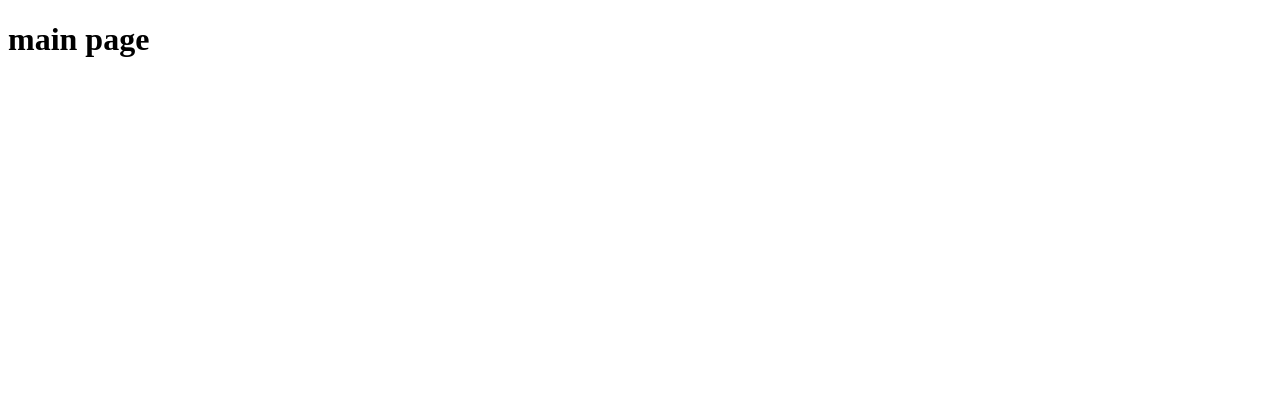
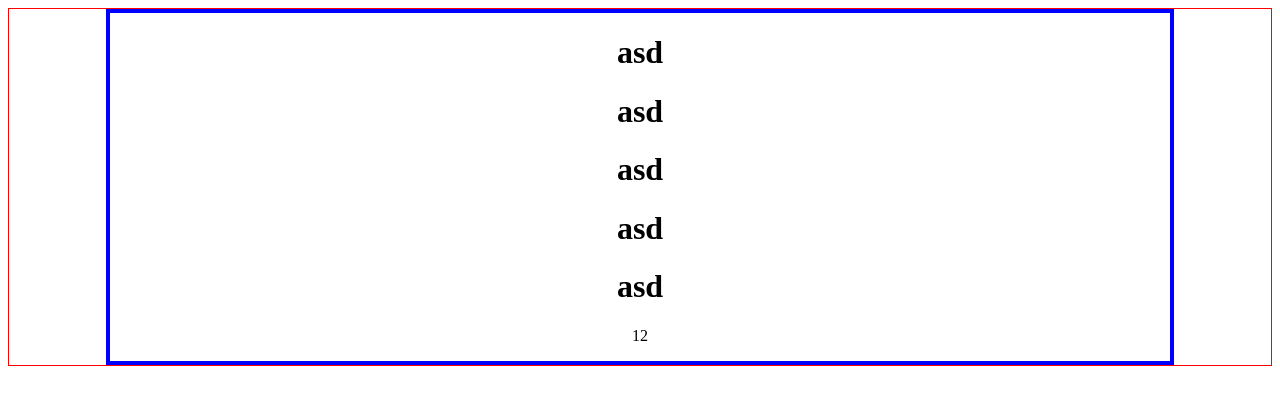
Before and after one commit to Listwas/booker, a React (Vite) app in the folder booker-front/: page / in a window 1280 px wide. Shown: the top 404 px of the page. Built offline with nearby package versions, Linux system fonts and the light colour scheme.

Commit message:
refactor: home page styles preparation

```diff
--- /dev/null
+++ b/booker-front/src/pages/Home/home.module.css
@@ -0,0 +1,12 @@
+main {
+    display: flex;
+    justify-content: center;
+    text-align: center;
+    margin: 0 auto;
+    border: 1px solid red;
+}
+
+.main_block {
+    border: 4px solid blue;
+    width: 1060px;
+}
--- a/booker-front/src/pages/Home/main.tsx
+++ b/booker-front/src/pages/Home/main.tsx
@@ -1,8 +1,18 @@
+import s from './home.module.css'
+
 function Home() {
-
     return (
         <>
-            <h1> main page </h1>
+            <main className={s.main}>
+                <div className={s.main_block}>
+                    <h1>asd</h1>
+                    <h1>asd</h1>
+                    <h1>asd</h1>
+                    <h1>asd</h1>
+                    <h1>asd</h1>
+                    <p>12</p>
+                </div>
+            </main>
         </>
     )
 }
```
